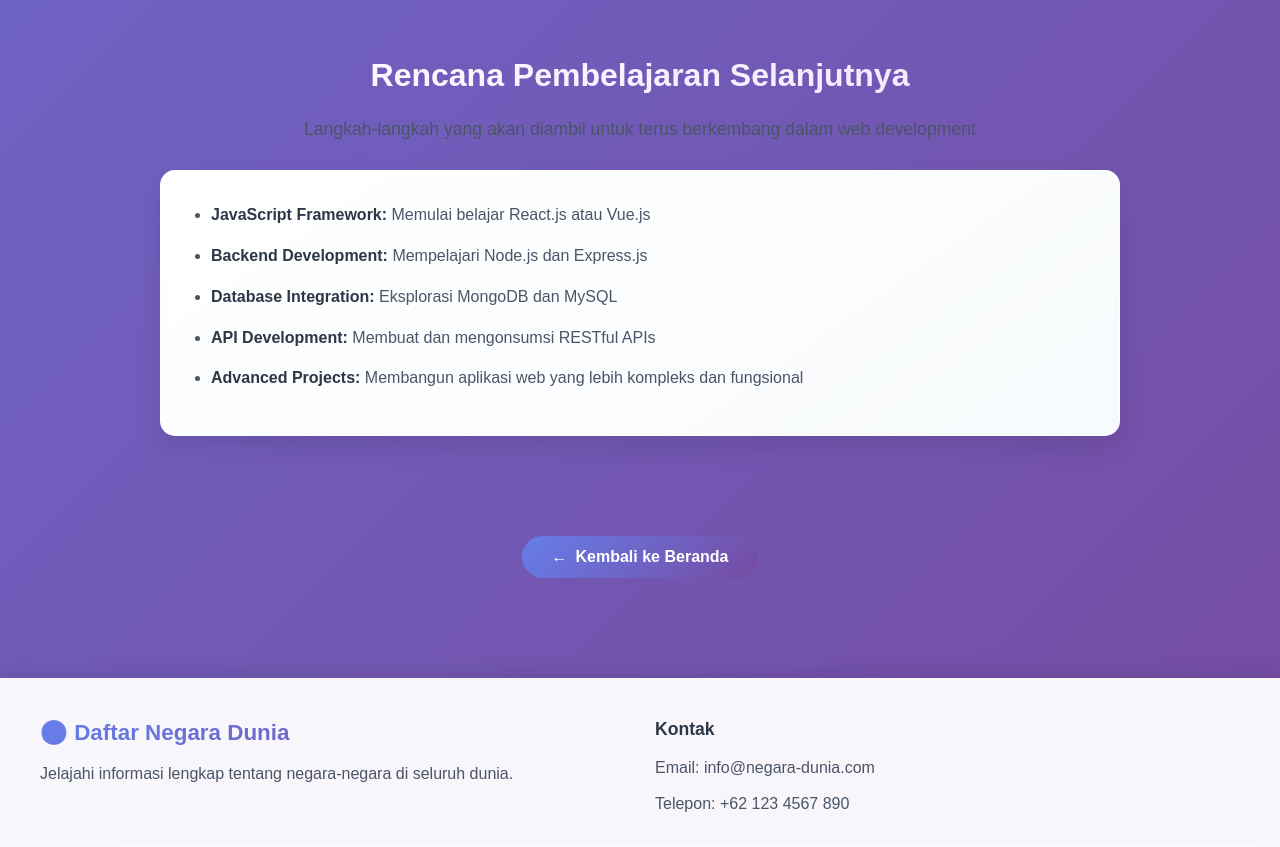
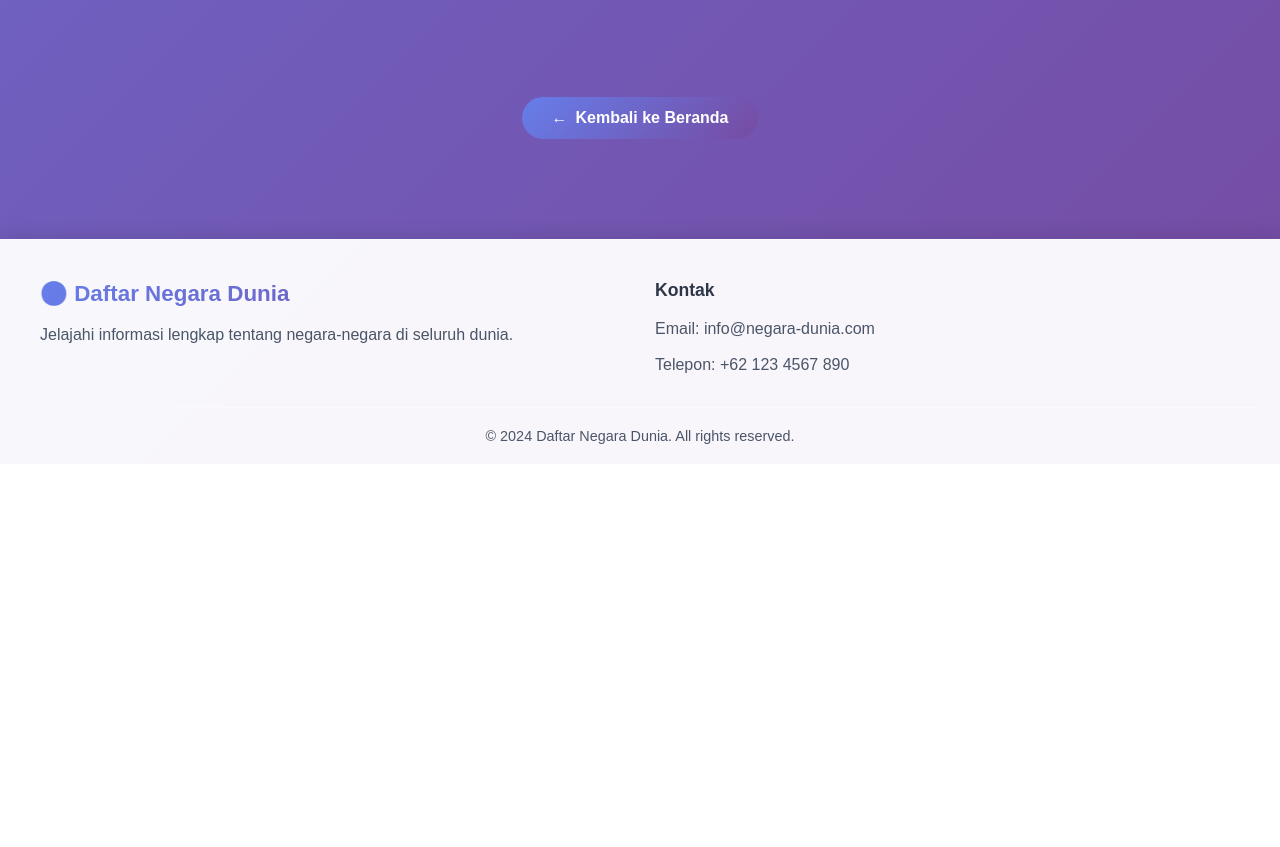
Before and after one commit to dzakyperwira27/duniaku, a plain HTML site: page about.html in a window 1280 px wide. Shown: the part 2567-3414 px from the top of the page. After the commit the page ends 3031 px from the top, so only its background shows below. Drawn offline with Linux system fonts and the light colour scheme.

Commit message:
feat: remove section in about

```diff
--- a/about.html
+++ b/about.html
@@ -440,23 +440,6 @@
             </div>
         </section>
 
-        <!-- Next Steps -->
-        <section class="about-section">
-            <h2 class="section-title">Rencana Pembelajaran Selanjutnya</h2>
-            <p class="section-subtitle">Langkah-langkah yang akan diambil untuk terus berkembang dalam web development
-            </p>
-
-            <div class="content-card">
-                <ul>
-                    <li><strong>JavaScript Framework:</strong> Memulai belajar React.js atau Vue.js</li>
-                    <li><strong>Backend Development:</strong> Mempelajari Node.js dan Express.js</li>
-                    <li><strong>Database Integration:</strong> Eksplorasi MongoDB dan MySQL</li>
-                    <li><strong>API Development:</strong> Membuat dan mengonsumsi RESTful APIs</li>
-                    <li><strong>Advanced Projects:</strong> Membangun aplikasi web yang lebih kompleks dan fungsional
-                    </li>
-                </ul>
-            </div>
-        </section>
 
         <!-- Back Button -->
         <div style="text-align: center;">
```
